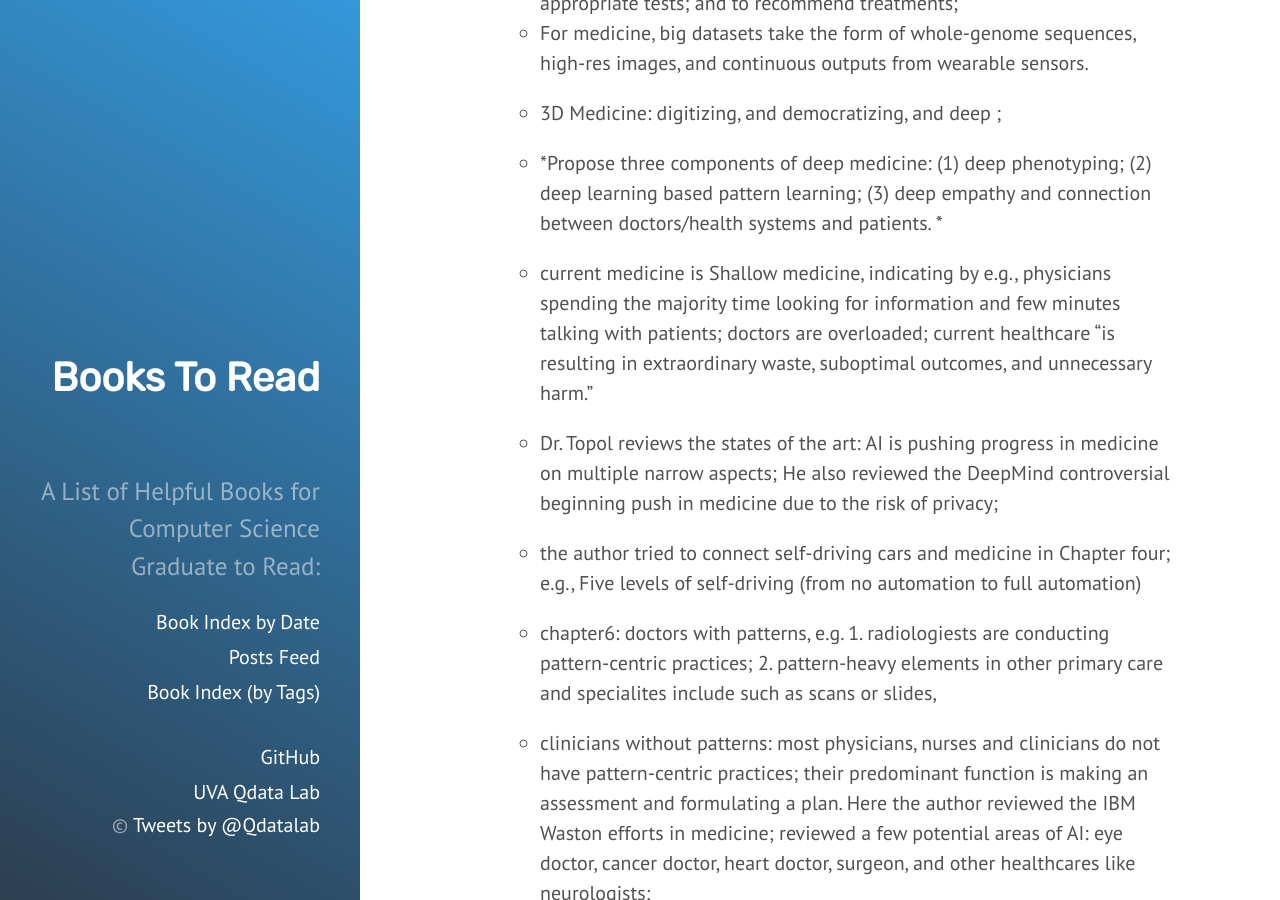
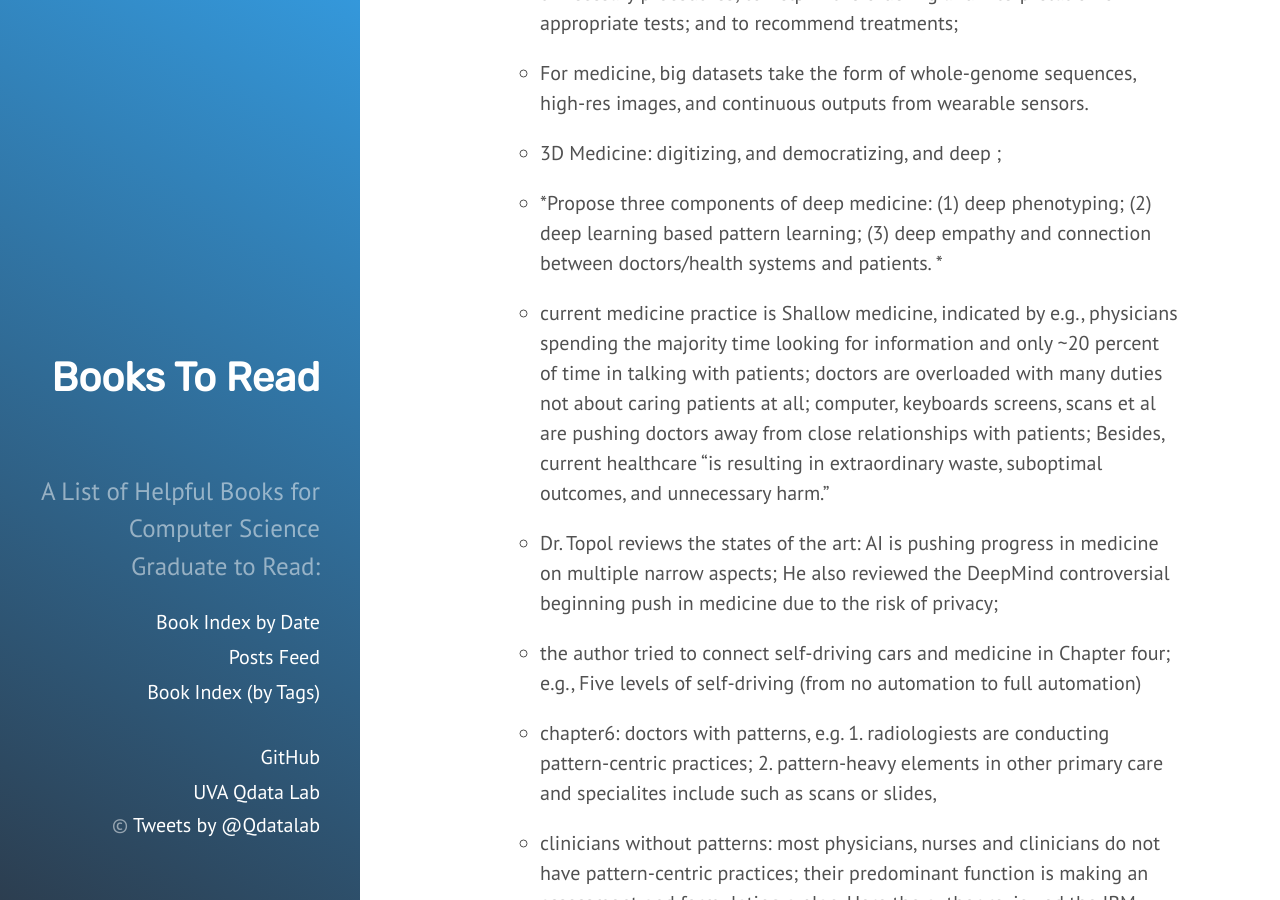
Before and after one commit to qiyanjun/books2read, a Jekyll site: the page built from _posts/2019-04-01-DeepMedicine.md, in a window 1280 px wide and 900 px high, scrolled down 802 px. Built offline with Jekyll 4.4.1, drawn with Linux system fonts in a browser that asks for light colours.

Commit message:
Update 2019-04-01-DeepMedicine.md

```diff
--- a/_posts/2019-04-01-DeepMedicine.md
+++ b/_posts/2019-04-01-DeepMedicine.md
@@ -21,14 +21,16 @@ by Eric Topol  (Author)
 
 - a rough summary:
   + Dr. Topol tells us we are living in the Fourth Industrial Age, through AI ; AI has been sneaking into our lives;
+
   + The promise is to provide composite views of patients medical data; to improve decision support; to avoid error such as misdiagnosis and unnecesary procedures; to help in the ordering and interpretation of appropriate tests; and to recommend treatments;
+
   + For medicine, big datasets take the form of whole-genome sequences, high-res images, and continuous outputs from wearable sensors.
 
   + 3D Medicine: digitizing, and democratizing, and deep ;
 
   + *Propose three components of deep medicine: (1) deep phenotyping; (2) deep learning based pattern learning; (3) deep empathy and connection between doctors/health systems and patients. *
 
-  + current medicine is Shallow medicine, indicating by e.g., physicians spending the majority time looking for information and few minutes talking with patients; doctors are overloaded; current healthcare "is resulting in extraordinary waste, suboptimal outcomes, and unnecessary harm."
+  + current medicine practice is Shallow medicine, indicated by e.g., physicians spending the majority time looking for information and only ~20 percent of time in talking with patients; doctors are overloaded with many duties not about caring patients at all; computer, keyboards screens, scans et al are pushing doctors away from close relationships with patients; Besides, current healthcare "is resulting in extraordinary waste, suboptimal outcomes, and unnecessary harm."
 
   + Dr. Topol reviews the states of the art: AI is pushing progress in medicine on multiple narrow aspects; He also reviewed the DeepMind controversial beginning push in medicine due to the risk of privacy;
 
```
